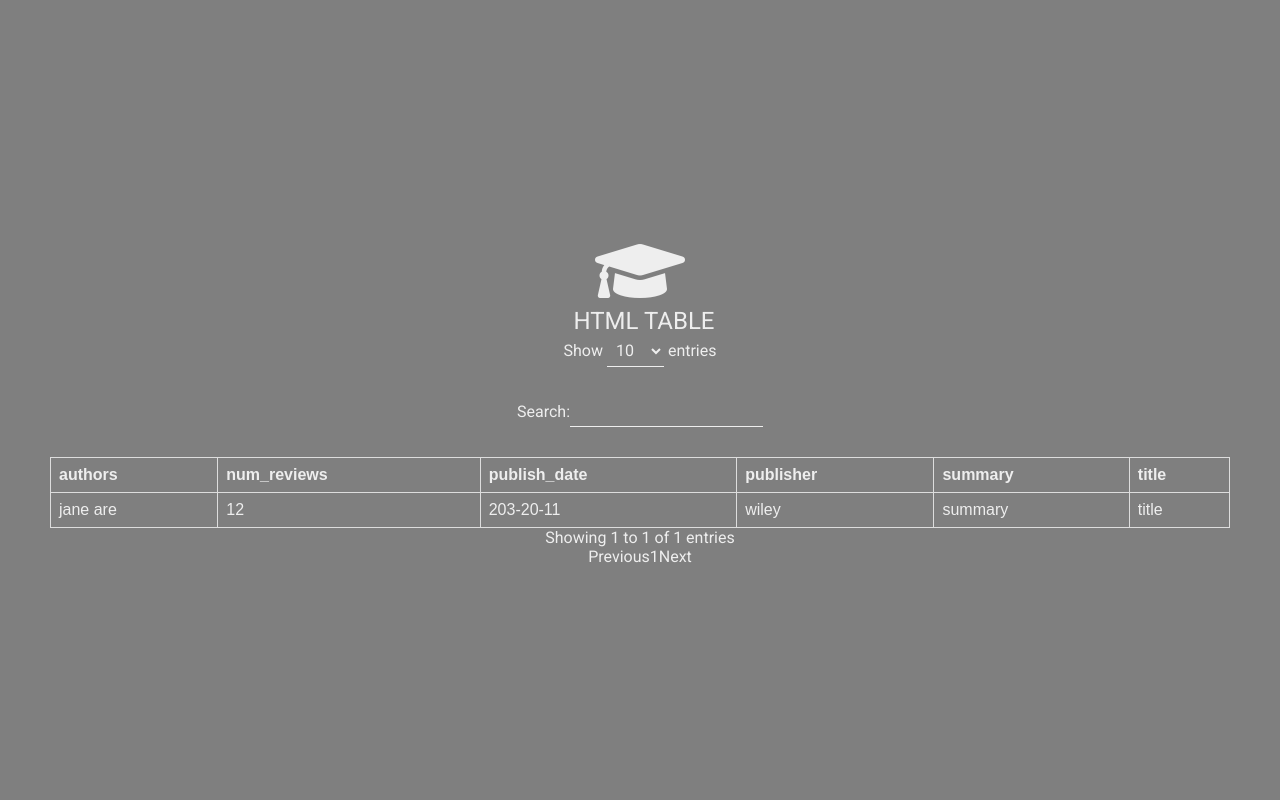
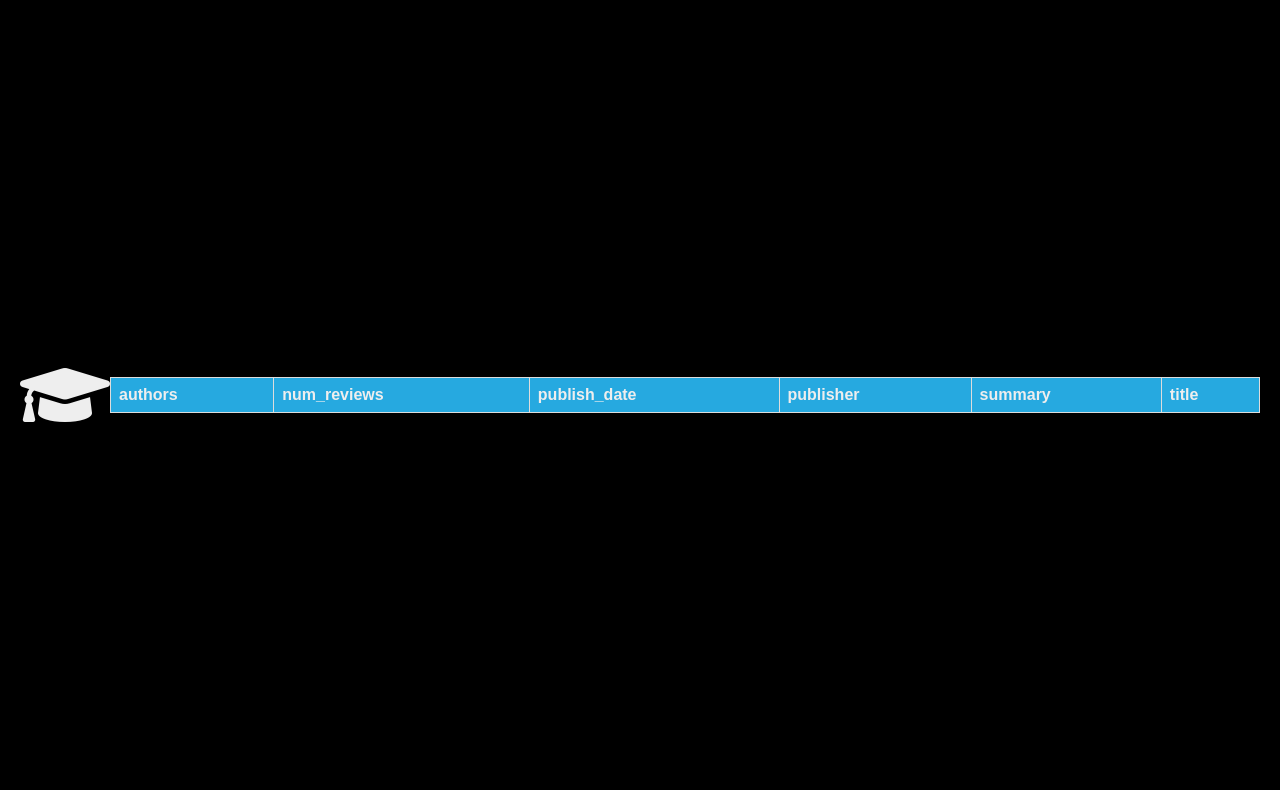
Before and after one commit to kapsali29/ElasticBookStorage, a Flask app: template templates/result.html in a window 1280 px wide. Run offline with Flask 2, Linux system fonts and the light colour scheme; the template is opened without the code that fills it, so the values that code supplies are empty; some libraries are stand-ins or nearby versions.

Commit message:
some changes on templates

```diff
--- a/templates/result.html
+++ b/templates/result.html
@@ -1,18 +1,22 @@
 <html>
   <head>
     <title>Educational registration form</title>
+      <link rel="stylesheet" type="text/css" href="https://cdn.datatables.net/v/ju/jqc-1.12.4/dt-1.10.20/datatables.min.css"/>
+
+<script type="text/javascript" src="https://cdn.datatables.net/v/ju/jqc-1.12.4/dt-1.10.20/datatables.min.js"></script>
     <link rel="stylesheet" href="https://use.fontawesome.com/releases/v5.4.1/css/all.css" integrity="sha384-5sAR7xN1Nv6T6+dT2mhtzEpVJvfS3NScPQTrOxhwjIuvcA67KV2R5Jz6kr4abQsz" crossorigin="anonymous">
     <link href="https://fonts.googleapis.com/css?family=Roboto:300,400,500,700" rel="stylesheet">
     <style>
       html, body {
       min-height: 100%;
+          scroll-behavior: smooth;
       }
       body, div, form, input, select, p {
       padding: 0;
       margin: 0;
       outline: none;
       font-family: Roboto, Arial, sans-serif;
-      font-size: 16px;
+      font-size: 13px;
       color: #eee;
       }
       body {
@@ -32,8 +36,8 @@
       justify-content: center;
       align-items: center;
       height: 100%;
-      padding: 25px;
-      background: rgba(0, 0, 0, 0.5);
+      padding: 20px;
+      background: rgba(0, 0, 0, 1.5);
       }
       .left-part, form {
       padding: 25px;
@@ -124,25 +128,24 @@
   width: 100%;
 }
 
-td, th {
+tr, td, th {
+    background-color: #26a9e0;
   border: 1px solid #dddddd;
   text-align: left;
   padding: 8px;
 }
 
-tr:nth-child(even) {
-  background-color: #dddddd;
-}
+/*tr:nth-child(even) {*/
+/*  background-color: magenta;*/
+/*}*/
     </style>
   </head>
   <body>
     <div class="main-block">
-      <div class="left-part">
         <i class="fas fa-graduation-cap"></i>
-        <h2>HTML Table</h2>
         <table id="example" class="display" width="100%">
           <thead>
-            <tr>
+            <tr bgcolor="black">
                 <th>authors</th>
                 <th>num_reviews</th>
                 <th>publish_date</th>
@@ -152,7 +155,6 @@
             </tr>
         </thead>
         </table>
-      </div>
     </div>
   </body>
 </html>
@@ -162,14 +164,14 @@
 <script type="text/javascript">
   $(document).ready(function() {
     var response = JSON.parse(window.localStorage.getItem('response'));
-    // var response = window.localStorage.getItem('response');
     window.localStorage.clear();
-    var dataset = [{authors: 'jane are',num_reviews: 12,publish_date: "203-20-11", publisher: 'wiley', summary: 'summary', title: 'title'}]
-    var d = dataset.map(x=>[x.authors, x.num_reviews, x.publish_date, x.publisher, x.summary, x.title])
-    console.log(dataset);
+    // var dataset = [{authors: 'jane are',num_reviews: 12,publish_date: "203-20-11", publisher: 'wiley', summary: 'summary', title: 'title'}]
+    var d = response.map(x=>[x.authors, x.num_reviews, x.publish_date, x.publisher, x.summary, x.title])
 
 
     $('#example').DataTable({
+        bSort : false,
+        pageLength: 4,
       data: d,
     })
   });
```
Also changed, not shown: templates/form.html (+54 -17 lines).
